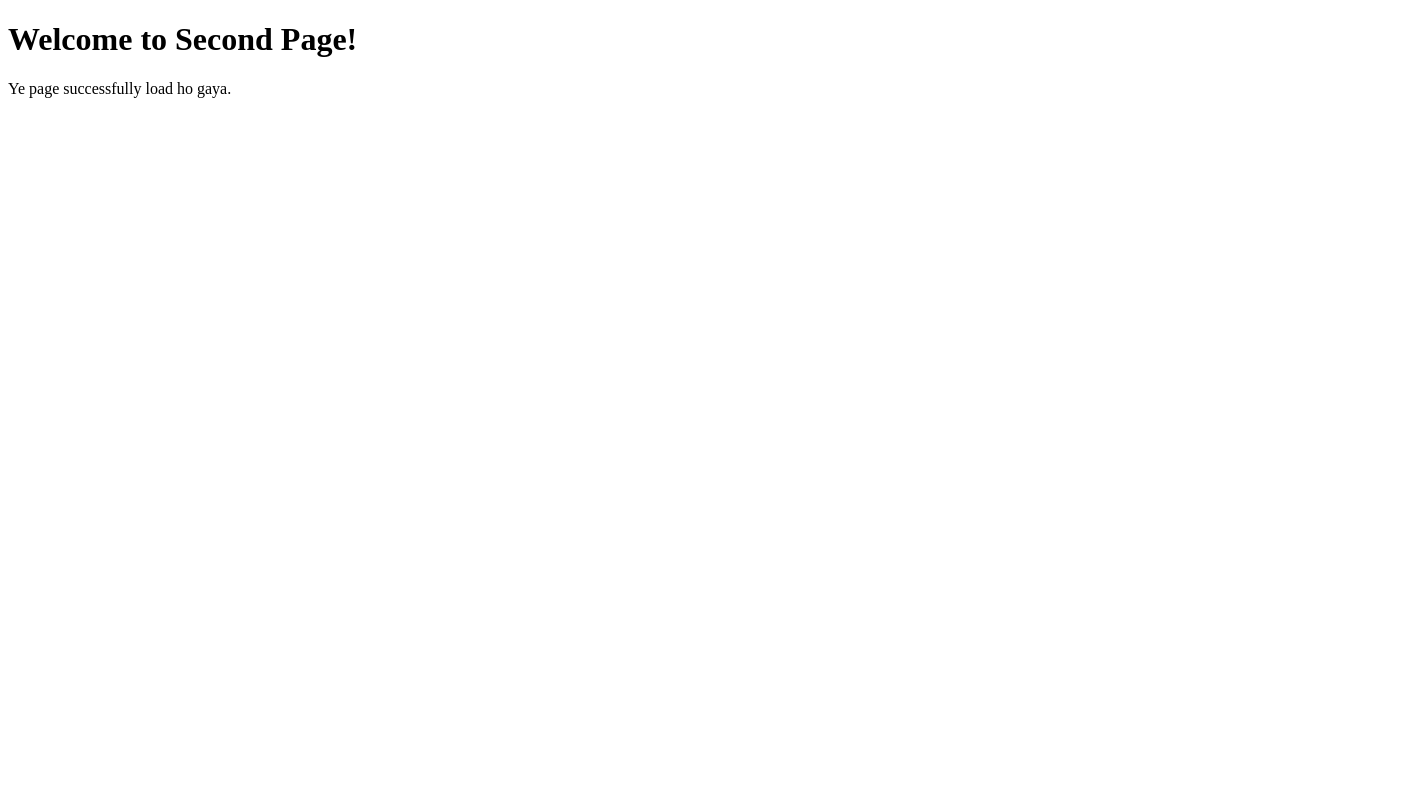
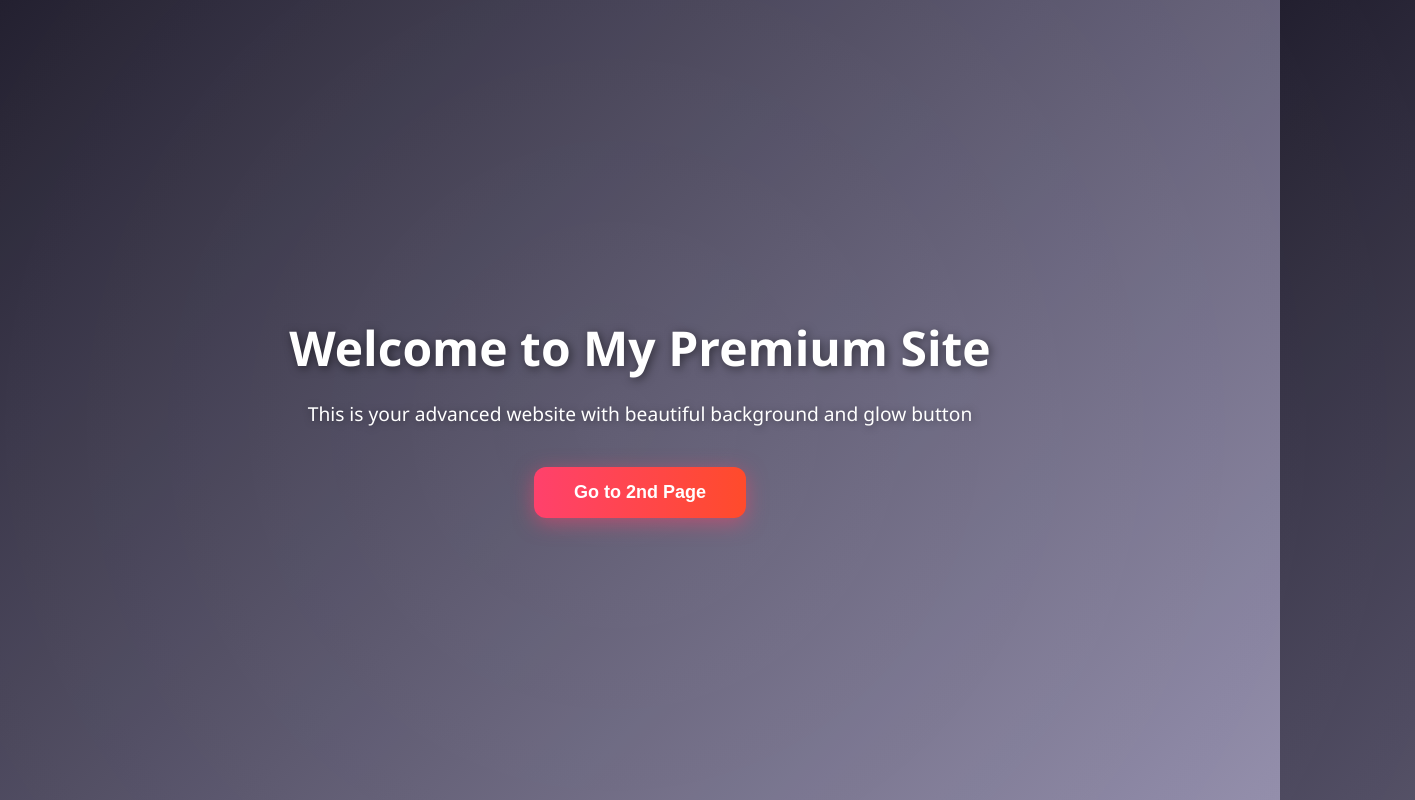
Before and after one commit to kartikksingh9394-hub/PNT-Roadways-, a plain HTML site: page secondpage.html in a window 1280 px wide. Shown: the top 800 px of the page, 1415 px wide, since content can reach past the window. Drawn offline with Linux system fonts and the light colour scheme.

Commit message:
Update title and enhance styling for second page

```diff
--- a/secondpage.html
+++ b/secondpage.html
@@ -3,10 +3,108 @@
 <head>
   <meta charset="UTF-8">
   <meta name="viewport" content="width=device-width, initial-scale=1.0">
-  <title>Second Page</title>
+  <title>Premium Website</title>
+  <style>
+    /* Full page gradient background */
+    body {
+      margin: 0;
+      padding: 0;
+      height: 100vh;
+      display: flex;
+      flex-direction: column;
+      justify-content: center;
+      align-items: center;
+      background: linear-gradient(135deg, #1f1c2c, #928dab);
+      font-family: 'Segoe UI', Tahoma, Geneva, Verdana, sans-serif;
+      color: white;
+      text-align: center;
+      overflow: hidden;
+    }
+
+    /* Animated moving background effect */
+    body::before {
+      content: '';
+      position: absolute;
+      top: -50%;
+      left: -50%;
+      width: 200%;
+      height: 200%;
+      background: radial-gradient(circle at center, rgba(255,255,255,0.05), transparent 70%);
+      animation: moveBg 20s linear infinite;
+      z-index: 0;
+    }
+
+    @keyframes moveBg {
+      0% { transform: rotate(0deg) translate(0,0); }
+      50% { transform: rotate(180deg) translate(50px,50px); }
+      100% { transform: rotate(360deg) translate(0,0); }
+    }
+
+    /* Content container above background */
+    .content {
+      position: relative;
+      z-index: 1;
+    }
+
+    h1 {
+      font-size: 3rem;
+      margin-bottom: 20px;
+      text-shadow: 2px 2px 10px rgba(0,0,0,0.5);
+    }
+
+    p {
+      font-size: 1.2rem;
+      margin-bottom: 40px;
+      text-shadow: 1px 1px 8px rgba(0,0,0,0.4);
+    }
+
+    /* Glow Button */
+    .button {
+      background: linear-gradient(90deg, #ff416c, #ff4b2b);
+      color: white;
+      padding: 15px 40px;
+      border: none;
+      border-radius: 12px;
+      font-size: 18px;
+      font-weight: bold;
+      cursor: pointer;
+      box-shadow: 0 5px 20px rgba(255, 65, 108, 0.5);
+      transition: all 0.3s ease;
+      position: relative;
+      overflow: hidden;
+    }
+    .button::after {
+      content: '';
+      position: absolute;
+      top: -50%;
+      left: -50%;
+      width: 200%;
+      height: 200%;
+      background: radial-gradient(circle, rgba(255,255,255,0.4) 0%, transparent 70%);
+      transform: scale(0);
+      transition: transform 0.5s;
+    }
+    .button:hover::after {
+      transform: scale(1);
+    }
+    .button:hover {
+      transform: translateY(-5px) scale(1.05);
+      box-shadow: 0 10px 30px rgba(255, 65, 108, 0.7);
+      background: linear-gradient(90deg, #ff4b2b, #ff416c);
+    }
+    .button:active {
+      transform: translateY(-2px) scale(0.98);
+      box-shadow: 0 5px 15px rgba(255, 65, 108, 0.5);
+    }
+  </style>
 </head>
 <body>
-  <h1>Welcome to Second Page!</h1>
-  <p>Ye page successfully load ho gaya.</p>
+
+  <div class="content">
+    <h1>Welcome to My Premium Site</h1>
+    <p>This is your advanced website with beautiful background and glow button</p>
+    <button class="button" onclick="location.href='secondpage.html'">Go to 2nd Page</button>
+  </div>
+
 </body>
 </html>
```
